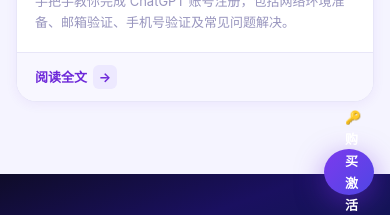
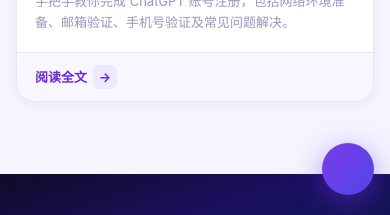
Before and after one commit to leo11hang/Kilian.github.io, a Jekyll site: the page built from index.html, in a window 390 px wide and 1400 px high, scrolled down 535 px. Shown: the part 1185-1400 px from the top of the window. Built offline with Jekyll 4.4.1, drawn with Linux system fonts in a browser that asks for light colours; a script that is not in the unit is left out; the list of posts is cut into pages by our own code.

Commit message:
Add files via upload

```diff
--- a/assets/css/main.css
+++ b/assets/css/main.css
@@ -187,6 +187,7 @@ img { max-width: 100%; display: block; }
   .cta-box { flex-direction: column; text-align: center; padding: 24px 20px; }
   .article-wrap { padding: 32px 1.25rem 80px; }
   .float-cta span { display: none; }
+  .float-cta { padding: 0; width: 50px; height: 50px; justify-content: center; border-radius: 50%; }
   .float-cta { padding: 0; width: 50px; justify-content: center; border-radius: 50%; }
   .header-inner { padding: 0 1.25rem; }
 }
@@ -250,9 +251,10 @@ img { max-width: 100%; display: block; }
   /* Container */
   .container { padding: 0 1rem; }
 
-  /* Float CTA — show text on mobile too */
-  .float-cta { bottom: 20px; right: 16px; height: 46px; padding: 0 16px 0 14px; font-size: 13px; }
-  .float-cta span { display: flex; }
+  /* Float CTA mobile */
+  .float-cta { bottom: 20px; right: 16px; width: 52px; height: 52px; padding: 0; border-radius: 50%; justify-content: center; }
+  .float-cta span { display: none; }
+  .float-cta-dot { display: none; }
 
   /* Article */
   .article-wrap { padding: 24px 1rem 80px; }
```
